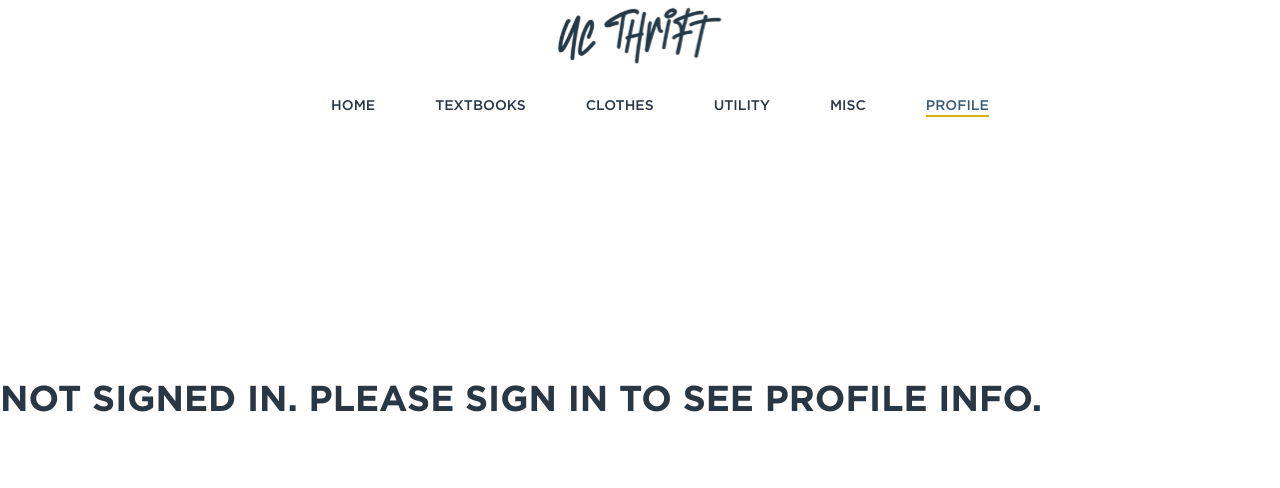
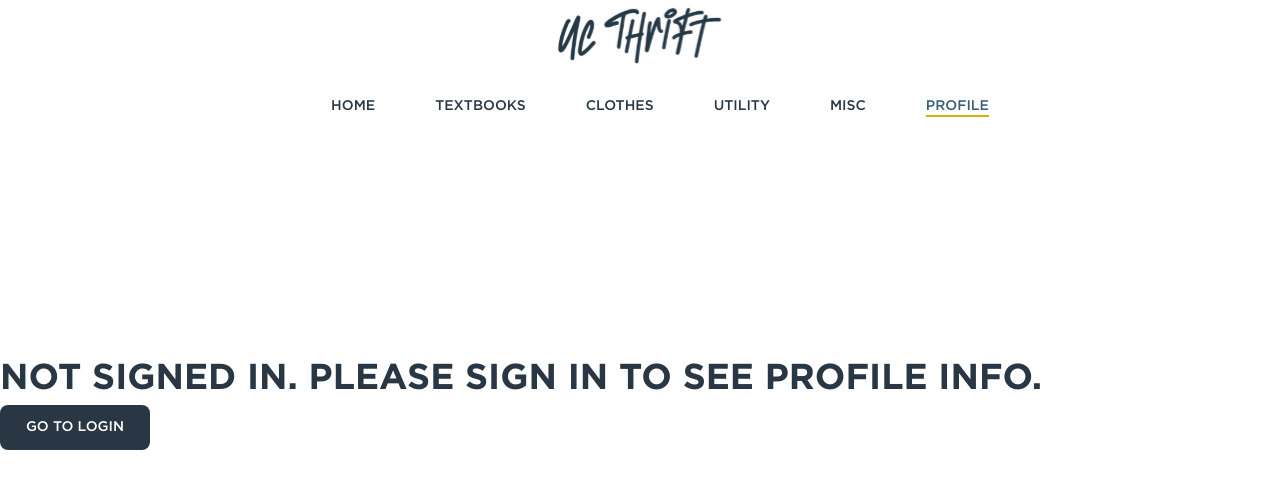
Before and after one commit to Monicaaawa/uc-thrift, a React (Vite) app in the folder frontend/: page /profile in a window 1280 px wide. Shown: the top 488 px of the page. Built offline with nearby package versions, Linux system fonts and the light colour scheme.

Commit message:
add login button for users not signed in on profile page

```diff
--- a/frontend/src/pages/profile.jsx
+++ b/frontend/src/pages/profile.jsx
@@ -1,14 +1,15 @@
 import React from 'react';
 import './profile.css';
 import Navbar from "../components/navigation/Navbar";
-import axios from 'axios'
-import { useState } from 'react'
+import axios from 'axios';
+import { useState } from 'react';
 import { useEffect } from 'react';
+import { Link } from 'react-router-dom';
+;
 
 const ProfilePage = ( { userId: propUserId } ) => {
 
 let userId;
-
  const [boughtItems, setBoughtItems] = useState([]);
  const [soldItems, setSoldItems] = useState([]);
  const [soldRatings, setSoldRatings] = useState([]);
@@ -209,6 +210,9 @@
       // if userId is null or undefined
       <div>
         <h1>Not signed in. Please sign in to see profile info.</h1>
+        <Link to="/login">
+                <button>Go to Login</button>
+            </Link>
       </div>
     )}
   </div>
```
